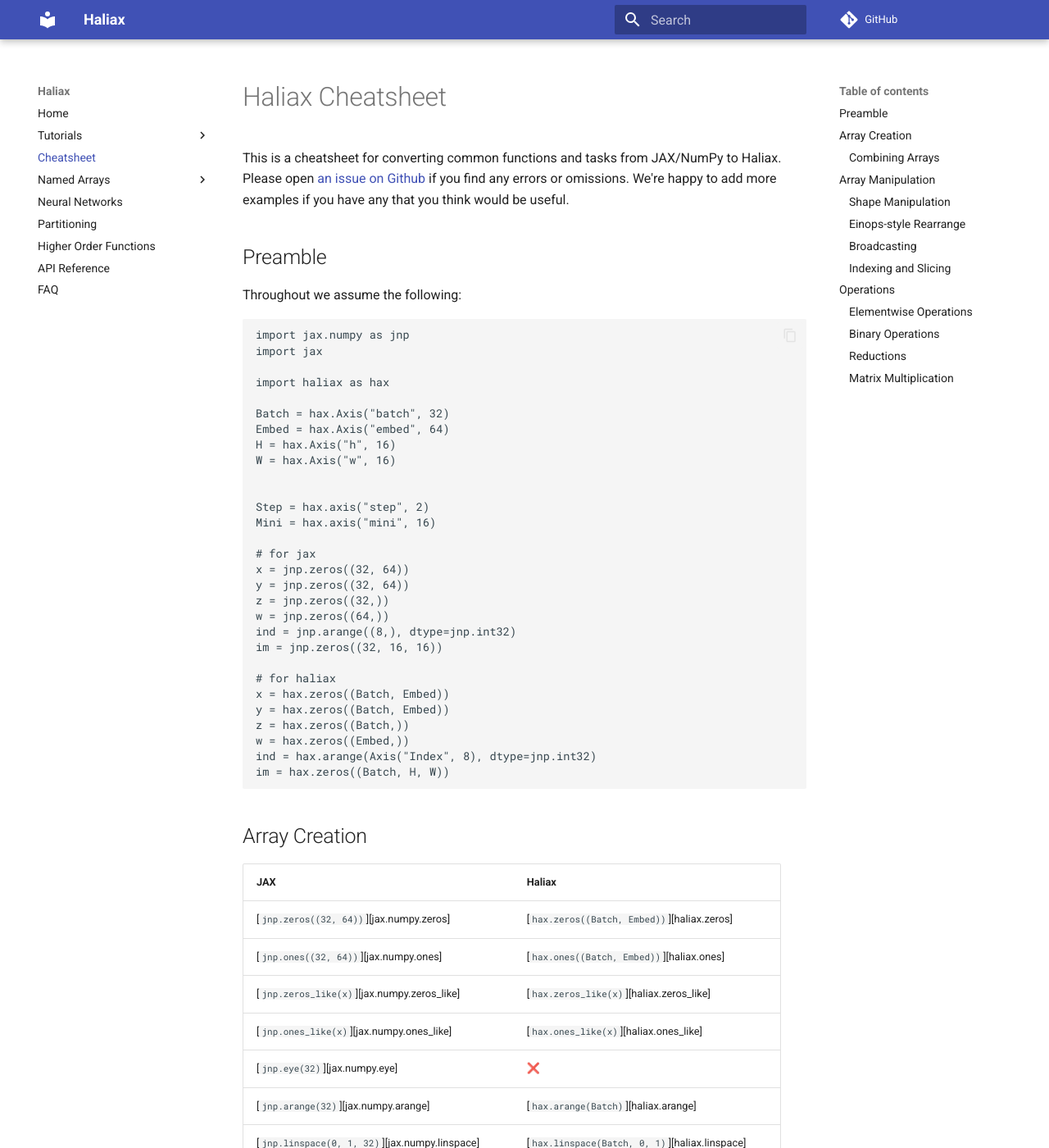
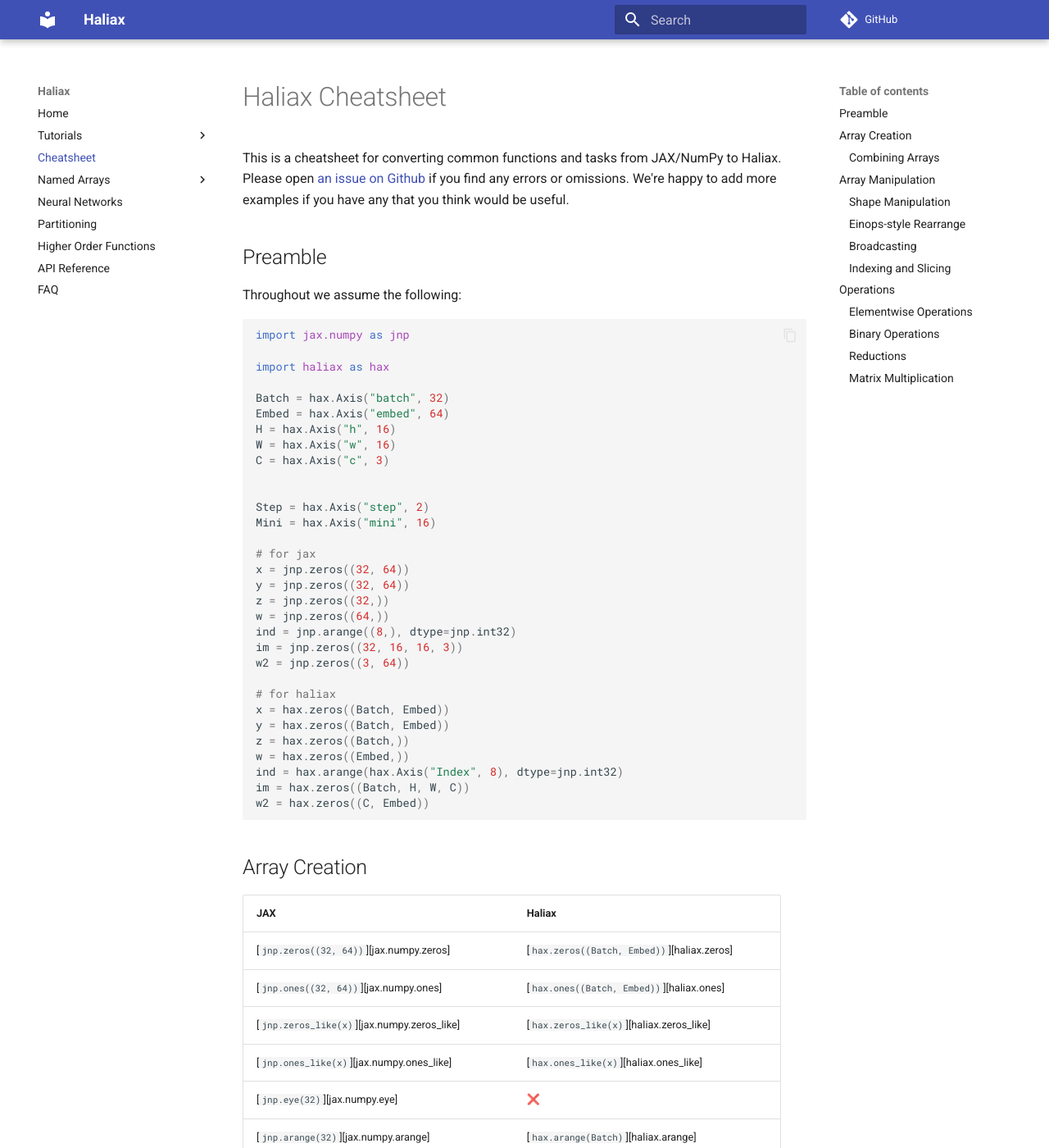
Before and after one commit to stanford-crfm/haliax, an MkDocs documentation site: the page built from docs/cheatsheet.md, in a window 1280 px wide and 1400 px high. Shown: the whole window at 82% size. Built offline with MkDocs 1.6.1 and Material for MkDocs 9.7.7, drawn with Linux system fonts in a browser that asks for light colours; comment, search, counter and statistics services are not loaded; some of the changed text lies outside the part shown.

Commit message:
update docs

````diff
--- a/docs/cheatsheet.md
+++ b/docs/cheatsheet.md
@@ -8,9 +8,8 @@
 
 Throughout we assume the following:
 
-```
+```python
 import jax.numpy as jnp
-import jax
 
 import haliax as hax
 
@@ -18,10 +17,11 @@
 Embed = hax.Axis("embed", 64)
 H = hax.Axis("h", 16)
 W = hax.Axis("w", 16)
+C = hax.Axis("c", 3)
 
 
-Step = hax.axis("step", 2)
-Mini = hax.axis("mini", 16)
+Step = hax.Axis("step", 2)
+Mini = hax.Axis("mini", 16)
 
 # for jax
 x = jnp.zeros((32, 64))
@@ -29,15 +29,17 @@
 z = jnp.zeros((32,))
 w = jnp.zeros((64,))
 ind = jnp.arange((8,), dtype=jnp.int32)
-im = jnp.zeros((32, 16, 16))
+im = jnp.zeros((32, 16, 16, 3))
+w2 = jnp.zeros((3, 64))
 
 # for haliax
 x = hax.zeros((Batch, Embed))
 y = hax.zeros((Batch, Embed))
 z = hax.zeros((Batch,))
 w = hax.zeros((Embed,))
-ind = hax.arange(Axis("Index", 8), dtype=jnp.int32)
-im = hax.zeros((Batch, H, W))
+ind = hax.arange(hax.Axis("Index", 8), dtype=jnp.int32)
+im = hax.zeros((Batch, H, W, C))
+w2 = hax.zeros((C, Embed))
 ```
 
 
@@ -86,12 +88,12 @@
 
 See also the section on [Rearrange](rearrange.md).
 
-| JAX (with einops)                                                       | Haliax                                                                   |
-|-------------------------------------------------------------------------|--------------------------------------------------------------------------|
+| JAX (with einops)                                                                          | Haliax                                                                   |
+|--------------------------------------------------------------------------------------------|--------------------------------------------------------------------------|
 | [`einops.rearrange(x, "batch embed -> embed batch")`](https://einops.rocks/api/rearrange/) | [`hax.rearrange(x, ("embed", "batch"))`][haliax.rearrange]               |
 | [`einops.rearrange(x, "batch embed -> embed batch")`](https://einops.rocks/api/rearrange/) | [`hax.rearrange(x, "b e -> e b")`][haliax.rearrange]                     |
 | [`einops.rearrange(im, "... h w -> ... (h w)")`](https://einops.rocks/api/rearrange/)      | [`hax.flatten_axes(im, ("h", "w"), "hw")`][haliax.flatten_axes]          |
-| [`einops.rearrange(im, "... h w -> ... (h w)")`](https://einops.rocks/api/rearrange/)      | [`hax.rearrange(im, "{h w} -> ... (embed: h w)")`][haliax.rearrange]     |
+| [`einops.rearrange(im, "... h w c -> ... (h w c)")`](https://einops.rocks/api/rearrange/)  | [`hax.rearrange(im, "{h w c} -> ... (embed: h w c)")`][haliax.rearrange] |
 | [`einops.rearrange(x, "b (h w) -> b h w", h=8)`](https://einops.rocks/api/rearrange/)      | [`hax.rearrange(x, "b (h w) -> b h w", h=8)`][haliax.rearrange]          |
 | [`einops.rearrange(x, "b (h w) -> b h w", h=8)`](https://einops.rocks/api/rearrange/)      | [`hax.rearrange(x, "{(embed: h w)} -> ... h w", h=8)`][haliax.rearrange] |
 
@@ -159,3 +161,11 @@
 | [`jnp.einsum("ij,j -> i", x, w)`][jax.numpy.einsum]            | [`hax.dot(x, w, axis="embed")`][haliax.dot]                        |
 | [`jnp.einsum("i,ij,ij,j -> i", z, x, y, w)`][jax.numpy.einsum] | [`hax.dot(z, x, y, w, axis="embed")`][haliax.dot]                  |
 | [`jnp.einsum("ij,j -> ji", x, w)`][jax.numpy.einsum]           | [`hax.dot(x, w, axis=(), out_axes=("embed", "batch")`][haliax.dot] |
+| [`jnp.einsum("bhwc,ce -> bhwe", im, w2)`][jax.numpy.einsum]    | [`hax.einsum("b h w c, c e -> b h w e", im, w2)`][haliax.einsum]   |
+| [`jnp.einsum("...c,ce -> ...e", im, w2)`][jax.numpy.einsum]    | [`hax.einsum("... c, c e -> ... e", im, w2)`][haliax.einsum]       |
+| [`jnp.einsum("bhwc,ce -> bhwe", im, w2)`][jax.numpy.einsum]    | [`hax.einsum("{c embed} -> embed", im, w2)`][haliax.einsum]        |
+| [`jnp.einsum("bhwc,ce -> bhwe", im, w2)`][jax.numpy.einsum]    | [`hax.einsum("-> batch h w embed", im, w2)`][haliax.einsum]        |
+| [`jnp.einsum("bhwc,ce -> bhwce", im, w2)`][jax.numpy.einsum]   | [`hax.einsum("{...} -> ...", im, w2)`][haliax.einsum]              |
+| [`jnp.einsum("bhwc,ce -> ", im, w2)`][jax.numpy.einsum]        | [`hax.einsum("{...} -> ", im, w2)`][haliax.einsum]                 |
+| [`jnp.einsum("bhwc,ce -> bhwce", im, w2)`][jax.numpy.einsum]   | [`hax.dot(im, w2, axis=())`][haliax.dot]                           |
+| [`jnp.einsum("bhwc,ce -> ", im, w2)`][jax.numpy.einsum]        | [`hax.dot(im, w2, axis=None)`][haliax.dot]                         |
````
Also changed, not shown: 1 other file.
